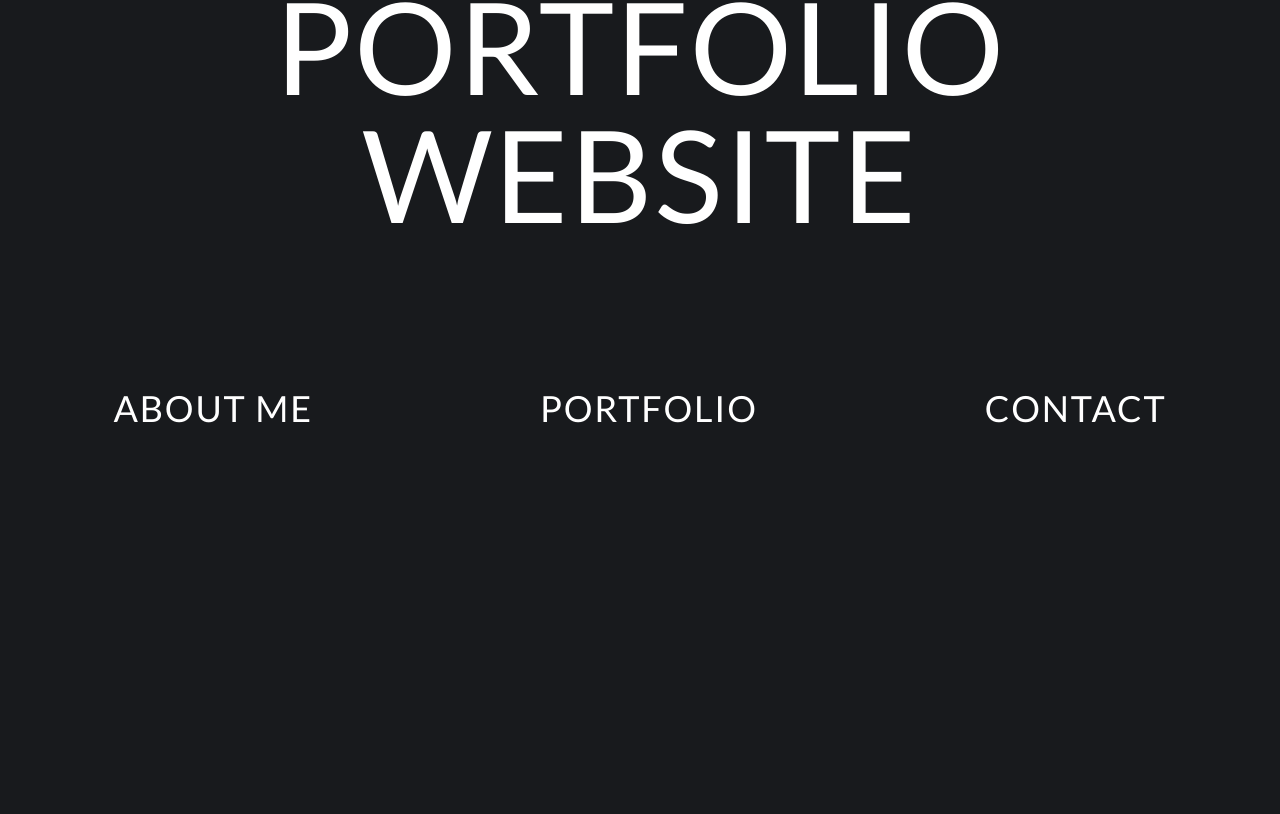
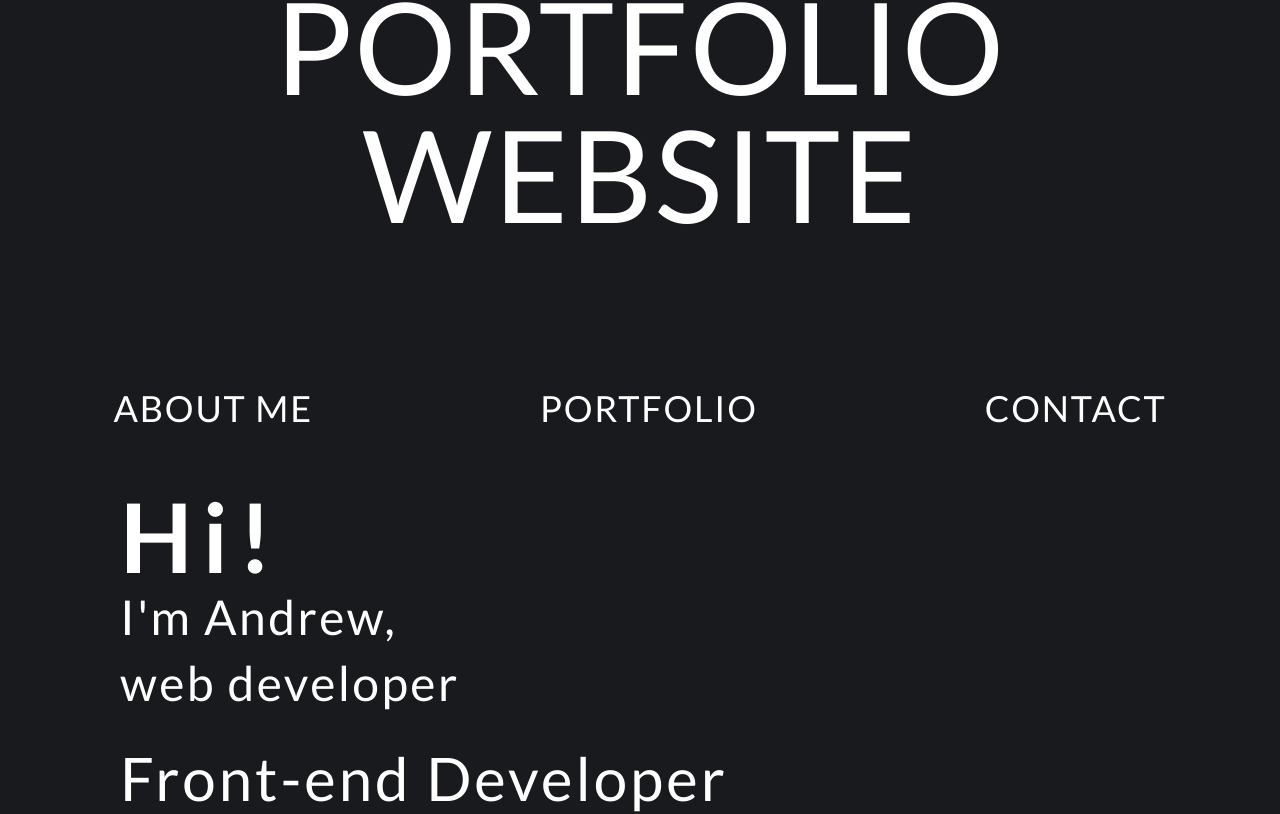
Before and after one commit to PICKLEGENT/ar23-portfolio-website, a React (Vite) app: page / in a window 1280 px wide. Shown: the part 484-1298 px from the top of the page. Before the commit the page ends 936 px from the top, so only its background shows below. Built offline with nearby package versions, Linux system fonts and the light colour scheme.

Commit message:
Greeting component Done

```diff
--- /dev/null
+++ b/src/components/About.tsx
@@ -0,0 +1,9 @@
+const About = () => {
+    return (
+        <section>
+
+        </section>
+    )
+}
+
+export default About
--- a/src/components/CustomHeading.tsx
+++ b/src/components/CustomHeading.tsx
@@ -2,7 +2,7 @@ import { CustomHeadingProps } from "../types"
 
 const CustomHeading = ({ title }: CustomHeadingProps) => {
     return (
-        <span className="my-50 text-8lx text-primary-white tracking-widest capitalize">{title}</span>
+        <span className="my-50 text-8xl font-bold text-primary-white tracking-widest capitalize">{title}</span>
     )
 }
 
--- /dev/null
+++ b/src/components/Greeting.tsx
@@ -0,0 +1,15 @@
+import { CustomHeading } from "."
+
+const Greeting = () => {
+    return (
+        <>
+            <section className="mx-120 text-primary-white">
+                <CustomHeading title={'hi!'} />
+                <p className="text-5xl tracking-wider leading-snug">I'm Andrew,<br />web developer</p>
+                <h3 className="mt-8 text-6xl tracking-wider">Front-end Developer</h3>
+            </section>
+        </>
+    )
+}
+
+export default Greeting
--- a/src/components/Navbar.tsx
+++ b/src/components/Navbar.tsx
@@ -3,7 +3,7 @@ import { Link } from "react-router-dom"
 const Navbar = () => {
     return (
         <>
-            <nav className="my-6 flex justify-around items-center font-semi text-4xl tracking-wider text-primary-white uppercase">
+            <nav className="my-60 flex justify-around items-center font-semi text-4xl tracking-wider text-primary-white uppercase">
                 <Link to='/'>about me</Link>
                 <Link to='/'>portfolio</Link>
                 <Link to='/'>contact</Link>
--- a/src/components/index.ts
+++ b/src/components/index.ts
@@ -4,6 +4,7 @@ import Banner from './Banner';
 import CustomButton from './CustomButton';
 import CustomInput from './CustomInput';
 import CustomHeading from './CustomHeading';
+import Greeting from './Greeting';
 import Footer from './Footer';
 
 export {
@@ -13,5 +14,6 @@ export {
 	CustomButton,
 	CustomInput,
 	CustomHeading,
+	Greeting,
 	Footer,
 };
--- a/src/pages/Home.tsx
+++ b/src/pages/Home.tsx
@@ -1,4 +1,4 @@
-import { Banner, Header, Navbar } from "../components"
+import { Banner, Greeting, Header, Navbar } from "../components"
 
 const Home = () => {
     return (
@@ -6,6 +6,7 @@ const Home = () => {
             <Header />
             <Banner />
             <Navbar />
+            <Greeting />
         </>
     )
 }
--- a/tailwind.config.js
+++ b/tailwind.config.js
@@ -10,9 +10,11 @@ export default {
       'sans': ['Lato', 'sans-serif'],
       },
       spacing: {
+      '30' : '30px',
       '50' : '50px',
       '60' : '60px',
       '100' : '100px',
+      '120' : '120px',
       '150' : '150px',
       },
       colors: {
```
